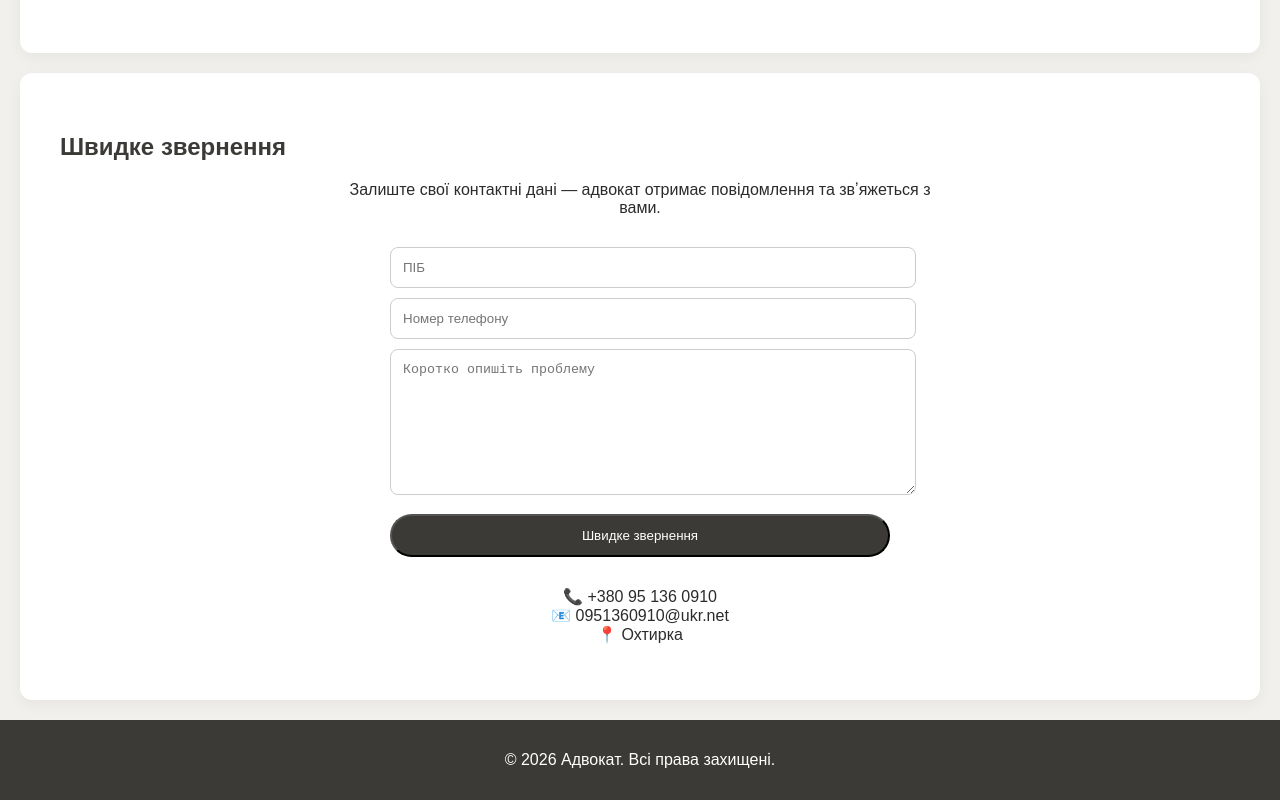
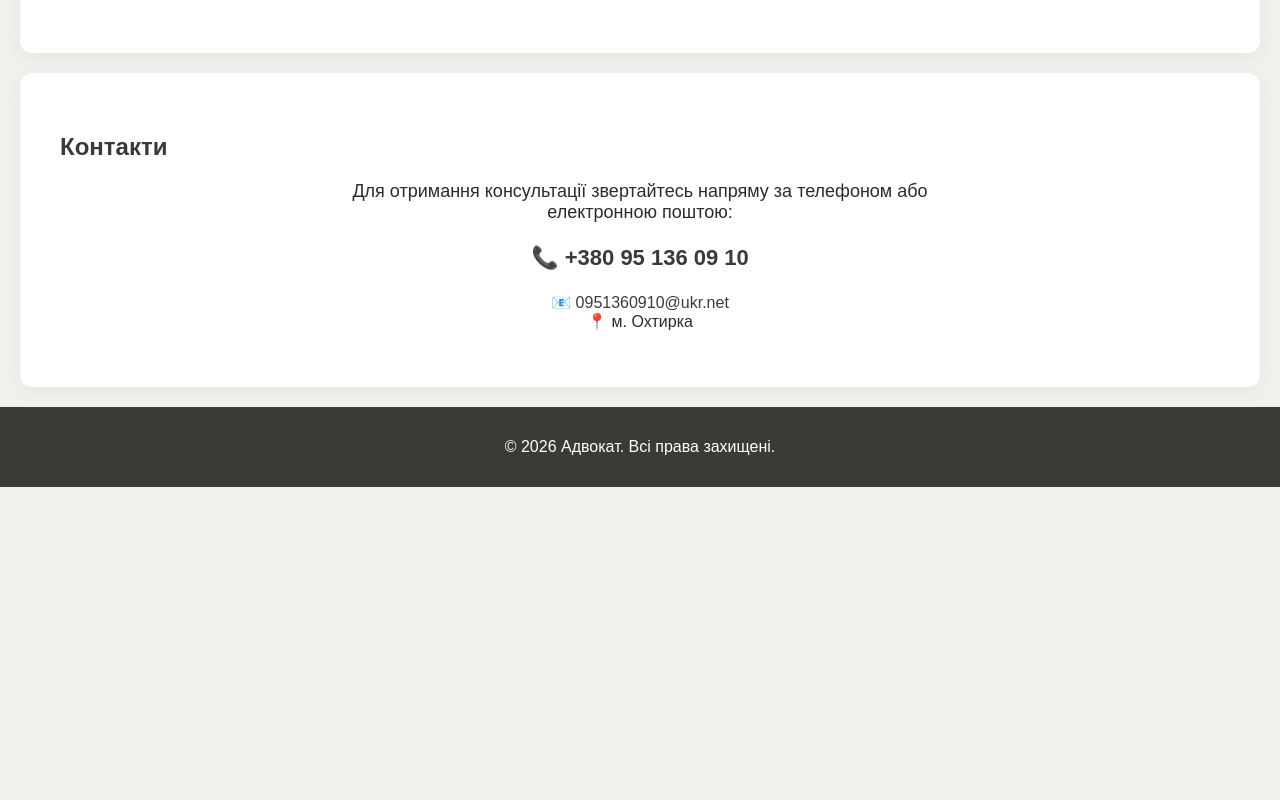
Before and after one commit to lizayacenko3-prog/advokat-yatsenko, a plain HTML site: page index.html in a window 1280 px wide. Shown: the part 1733-2533 px from the top of the page. After the commit the page ends 2220 px from the top, so only its background shows below. Drawn offline with Linux system fonts and the light colour scheme.

Commit message:
Update contact section and meta tags in index.html

```diff
--- a/index.html
+++ b/index.html
@@ -4,10 +4,10 @@
     <meta charset="UTF-8">
     <title>Адвокат місто Охтирка — Яценко Артем</title>
     <meta name="description" content="Адвокат в Охтирці. Цивільні, сімейні, адміністративні та кримінальні справи. Консультації та представництво в суді.">
-    <meta name="google-site-verification" content="rwgd_8EgrK7uF2ZDZnXCjN5CFg1fYH94dz2jajuTp88" />
+    <meta name="google-site-verification" content="rwgd_8EgrK7uF2ZDZnXCjN5CFg1fYH94dz2jajuTp88">
     <meta property="og:title" content="Адвокат місто Охтирка — Яценко Артем">
     <meta property="og:description" content="Професійна правова допомога. Консультації та захист у суді.">
-    <meta property="og:image" content="lawyer-photo.jpg.png">
+    <meta property="og:image" content="lawyer-photo.png">
     <meta property="og:type" content="website">
     <meta name="viewport" content="width=device-width, initial-scale=1.0">
     <style>
@@ -110,17 +110,19 @@
     </ul>
 </section>
 
+
 <section id="contact">
-    <h2>Швидке звернення</h2>
-    <p style="text-align:center;max-width:600px;margin:auto;">Залиште свої контактні дані — адвокат отримає повідомлення та звʼяжеться з вами.</p>
-    <form action="https://formspree.io/f/xaqqnejj" method="POST" style="max-width:500px;margin:30px auto;">
-        <input type="text" name="name" placeholder="ПІБ" required style="width:100%;padding:12px;margin-bottom:10px;border-radius:8px;border:1px solid #ccc;">
-        <input type="tel" name="phone" placeholder="Номер телефону" required style="width:100%;padding:12px;margin-bottom:10px;border-radius:8px;border:1px solid #ccc;">
-        <textarea name="message" placeholder="Коротко опишіть проблему" required style="width:100%;padding:12px;height:120px;margin-bottom:15px;border-radius:8px;border:1px solid #ccc;"></textarea>
-        <input type="hidden" name="_subject" value="Нове звернення з сайту адвоката">
-        <button type="submit" class="btn" style="width:100%;">Швидке звернення</button>
-    </form>
-    <p style="text-align:center;">📞 +380 95 136 0910<br>📧 0951360910@ukr.net<br>📍 Охтирка</p>
+    <h2>Контакти</h2>
+    <p style="text-align:center;max-width:600px;margin:20px auto;font-size:18px;">
+        Для отримання консультації звертайтесь напряму за телефоном або електронною поштою:
+    </p>
+    <p style="text-align:center;font-size:22px;font-weight:bold;">
+        📞 <a href="tel:+380951360910" style="color:#3b3a36;text-decoration:none;">+380 95 136 09 10</a>
+    </p>
+    <p style="text-align:center;margin-top:10px;">
+        📧 <a href="mailto:0951360910@ukr.net" style="color:#3b3a36;text-decoration:none;">0951360910@ukr.net</a><br>
+        📍 м. Охтирка
+    </p>
 </section>
 
 
```
